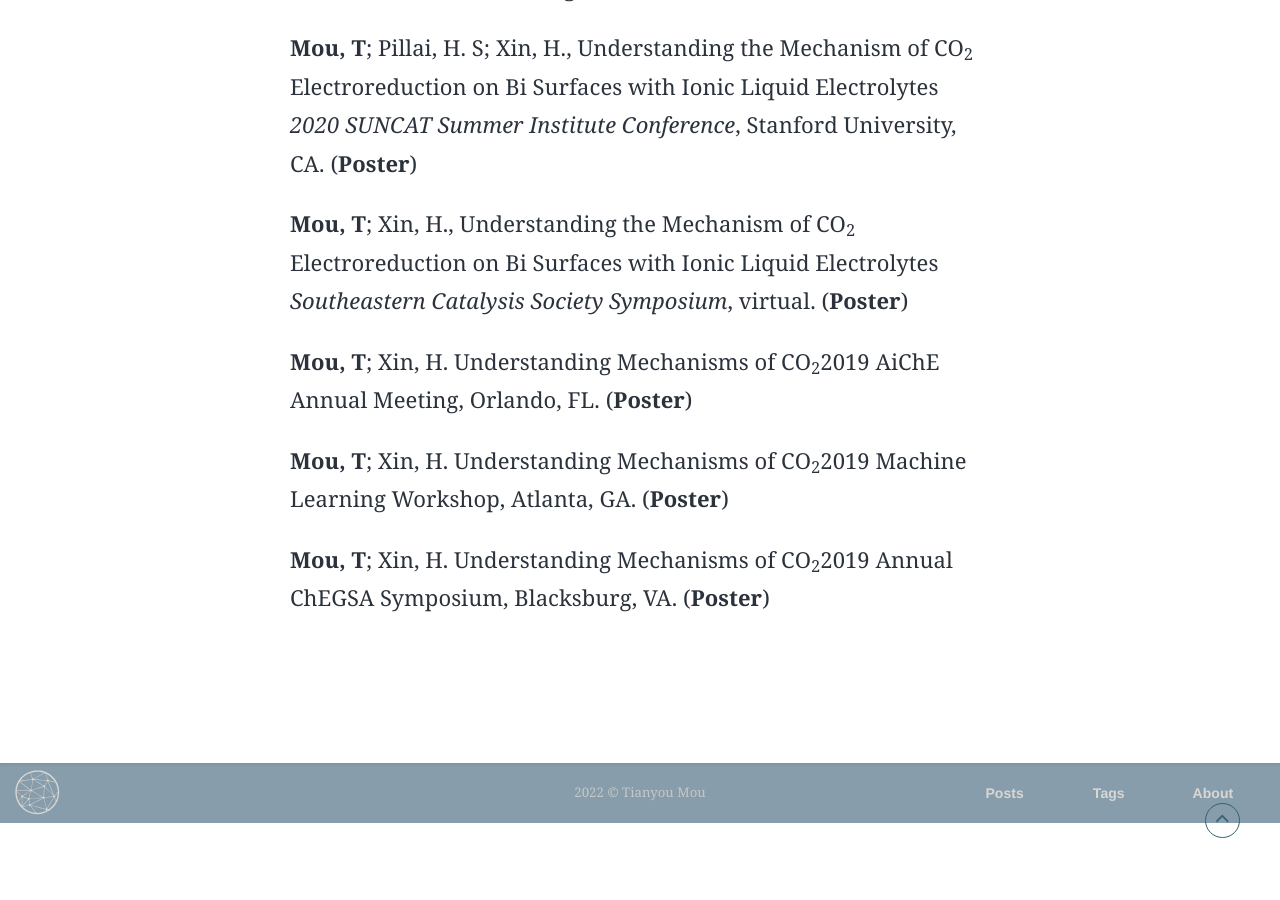
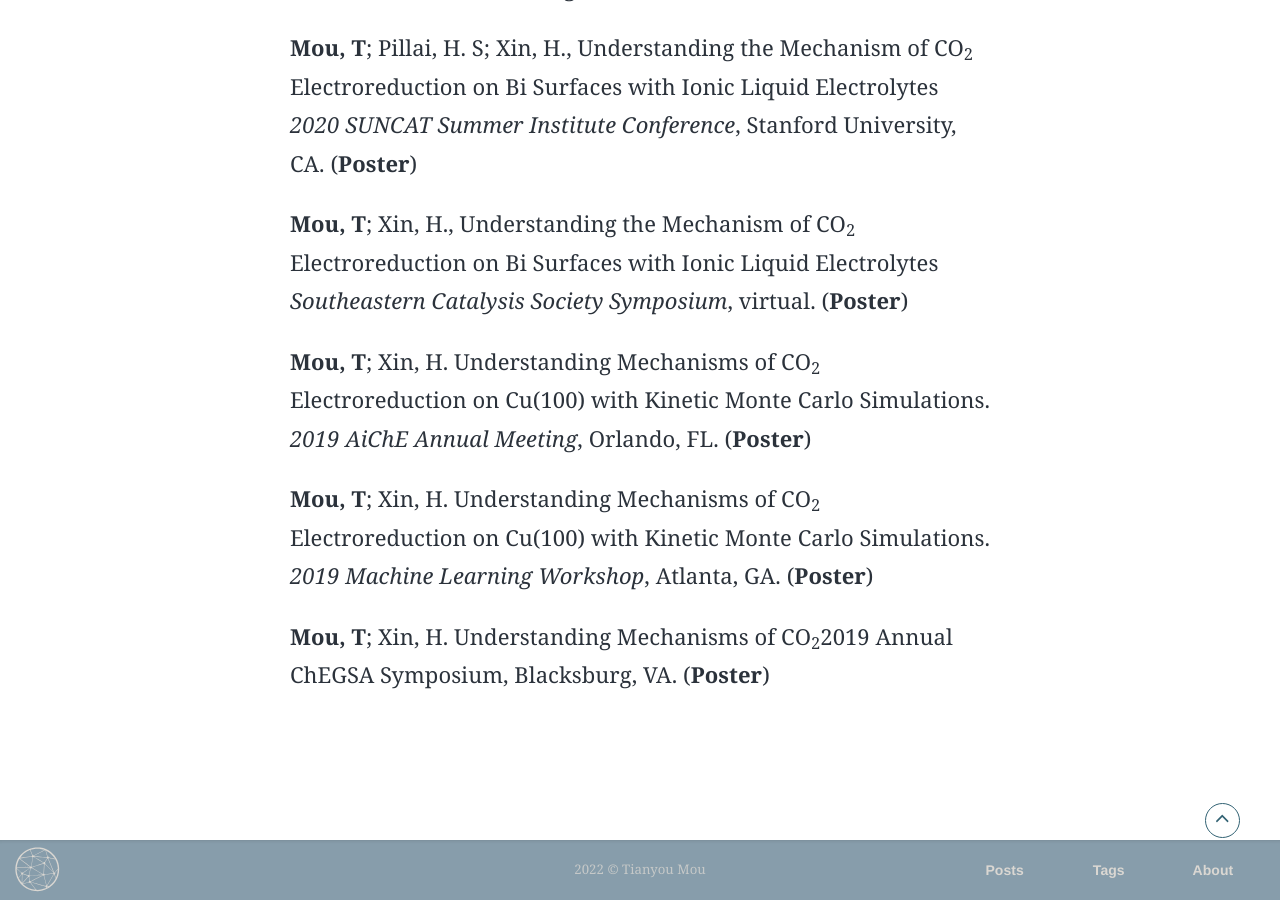
Before and after one commit to mutianyou2013/mutianyou2013.github.io, a Jekyll site: the page built from _pages/about.html, in a window 1280 px wide and 900 px high, scrolled down 2733 px. Built offline with Jekyll 4.4.1, drawn with Linux system fonts in a browser that asks for light colours; some web fonts are replaced; before the commit the page ends 3556 px from its top, so only the background shows below that; some of the changed lines change nothing that is shown.

Commit message:
Update about.html

```diff
--- a/_pages/about.html
+++ b/_pages/about.html
@@ -59,8 +59,8 @@
       <p><b>Mou, T</b>; Pillai, H. S;  Xin, H., Understanding the Mechanism of CO<sub>2</sub> Electroreduction on Bi Surfaces with Ionic Liquid Electrolytes. <i>2021 AiChE Annual Meeting</i>, Boston, MA. (<b>Poster</b>) </p>
       <p><b>Mou, T</b>; Pillai, H. S;  Xin, H., Understanding the Mechanism of CO<sub>2</sub> Electroreduction on Bi Surfaces with Ionic Liquid Electrolytes <i>2020 SUNCAT Summer Institute Conference</i>, Stanford University, CA.  (<b>Poster</b>) </p>
       <p><b>Mou, T</b>; Xin, H., Understanding the Mechanism of CO<sub>2</sub> Electroreduction on Bi Surfaces with Ionic Liquid Electrolytes <i>Southeastern Catalysis Society Symposium</i>, virtual.  (<b>Poster</b>) </p>
-      <p><b>Mou, T</b>; Xin, H. Understanding Mechanisms of CO<sub>2</sub Electroreduction on Cu(100) with Kinetic Monte Carlo Simulations. <i>2019 AiChE Annual Meeting</i>, Orlando, FL. (<b>Poster</b>) </p>
-      <p><b>Mou, T</b>; Xin, H. Understanding Mechanisms of CO<sub>2</sub Electroreduction on Cu(100) with Kinetic Monte Carlo Simulations. <i>2019 Machine Learning Workshop</i>, Atlanta, GA. (<b>Poster</b>) </p>
+      <p><b>Mou, T</b>; Xin, H. Understanding Mechanisms of CO<sub>2</sub> Electroreduction on Cu(100) with Kinetic Monte Carlo Simulations. <i>2019 AiChE Annual Meeting</i>, Orlando, FL. (<b>Poster</b>) </p>
+      <p><b>Mou, T</b>; Xin, H. Understanding Mechanisms of CO<sub>2</sub> Electroreduction on Cu(100) with Kinetic Monte Carlo Simulations. <i>2019 Machine Learning Workshop</i>, Atlanta, GA. (<b>Poster</b>) </p>
       <p><b>Mou, T</b>; Xin, H. Understanding Mechanisms of CO<sub>2</sub Electroreduction on Cu(100) with Kinetic Monte Carlo Simulations. <i>2019 Annual ChEGSA Symposium</i>, Blacksburg, VA. (<b>Poster</b>) </p>
     </section> <!-- End About Body-->
   </div> <!-- End About Container -->
```
